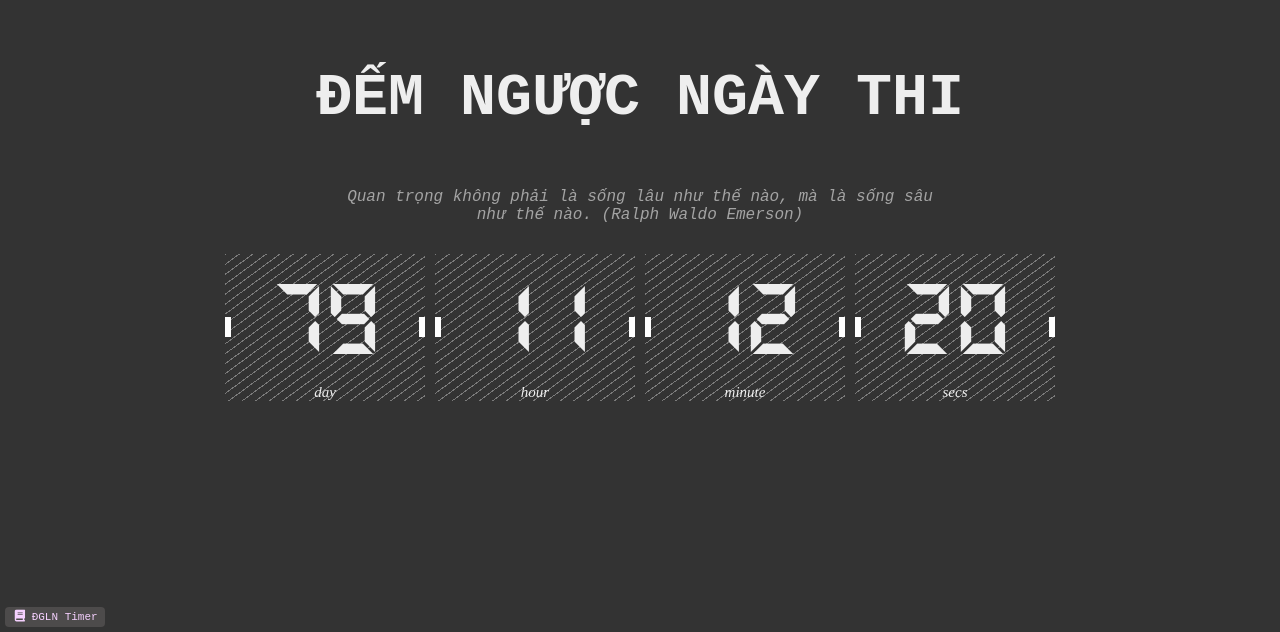
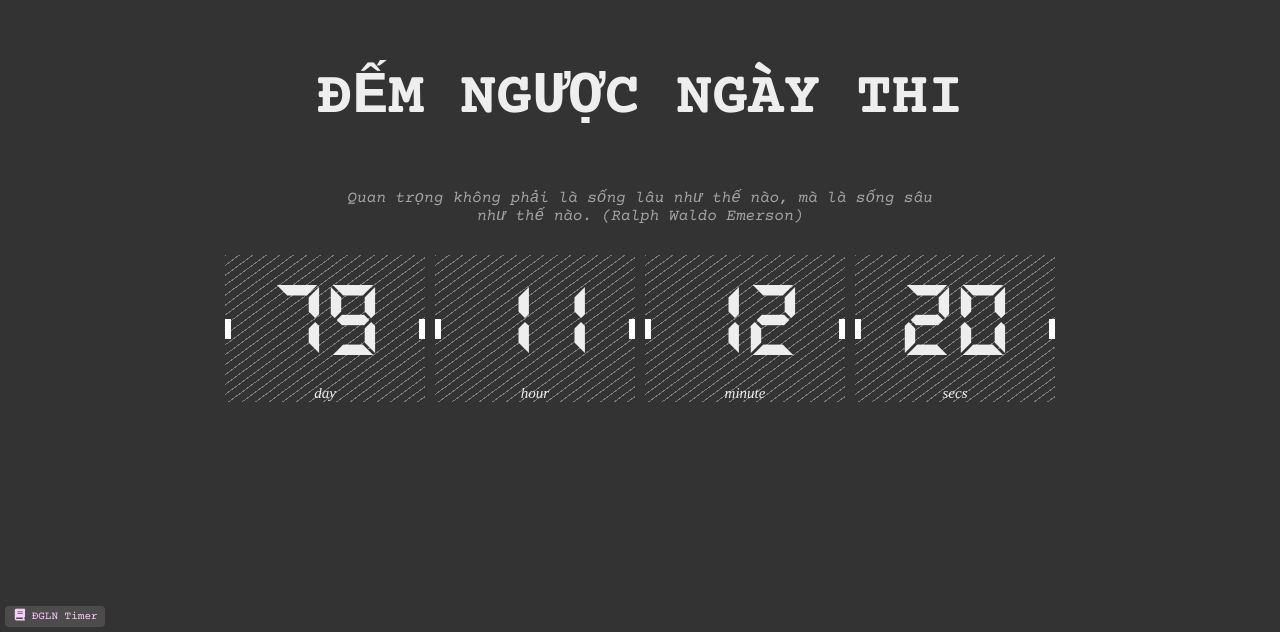
Before and after one commit to ledinhducmanh/countdown, a plain HTML site: page index.html in a window 1280 px wide. Shown: the part 168-800 px from the top of the page. Drawn offline with nearby package versions, Linux system fonts and the light colour scheme.

Commit message:
Update index.html

```diff
--- a/index.html
+++ b/index.html
@@ -16,6 +16,9 @@
       crossorigin="anonymous"
       referrerpolicy="no-referrer"
     />
+    <link rel="preconnect" href="https://fonts.googleapis.com">
+    <link rel="preconnect" href="https://fonts.gstatic.com" crossorigin>
+    <link href="https://fonts.googleapis.com/css2?family=Courier+Prime:ital,wght@0,400;0,700;1,400;1,700&family=Poppins:ital,wght@0,100;0,200;0,300;0,400;0,500;0,600;0,700;0,800;0,900;1,100;1,200;1,300;1,400;1,500;1,600;1,700;1,800;1,900&family=Roboto:ital,wght@0,100;0,300;0,400;0,500;0,700;0,900;1,100;1,300;1,400;1,500;1,700;1,900&display=swap" rel="stylesheet">
     <style>
         @font-face {
             font-family: "FX_LED";
@@ -29,7 +32,7 @@
         display: flex;
         justify-content: center;
         align-items: center;
-        font-family: 'Courier New', Courier, monospace;
+        font-family: "Courier Prime", monospace;
         user-select: none;
       }
       .container {
```
